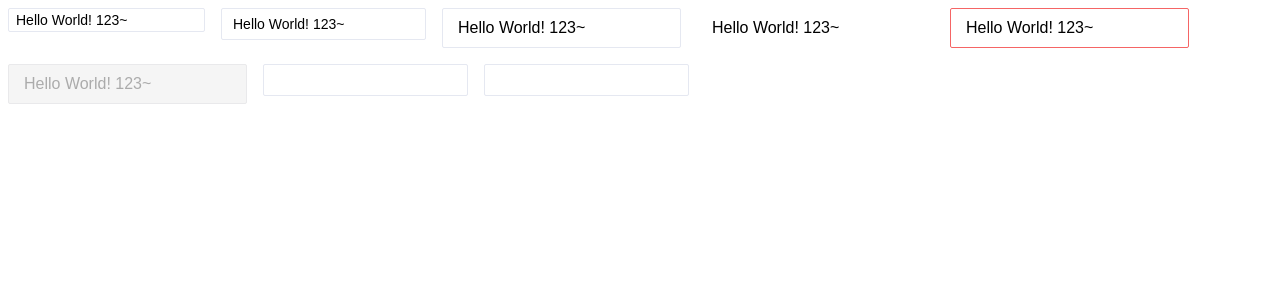
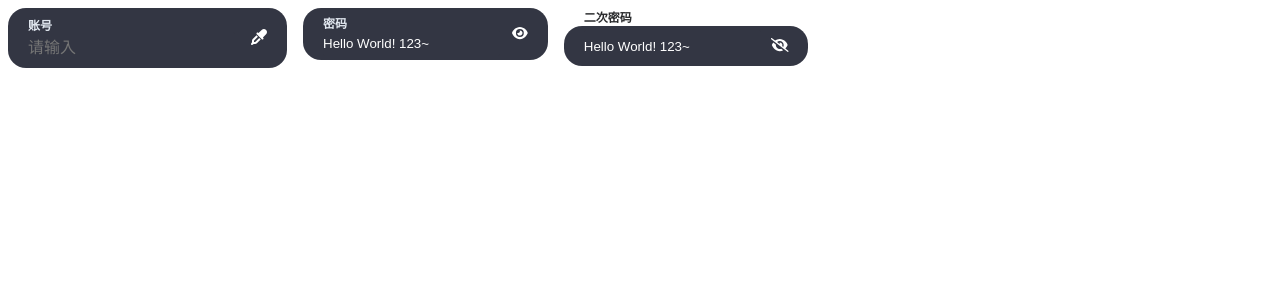
Before and after one commit to walkonairy/asow-ui, a React (Vite) app: page / in a window 1280 px wide. Shown: the top 300 px of the page. Built offline with nearby package versions, Linux system fonts and the light colour scheme.

Commit message:
输入框终于有个雏形了

```diff
--- a/src/main.tsx
+++ b/src/main.tsx
@@ -10,6 +10,8 @@ ReactDOM.render(
   <div style={{ gap: 32, display: "flex", flexDirection: "column" }}>
     <div>
       <ExInput />
+      {/*<ExButton />*/}
+      {/*<EXIcon />*/}
     </div>
   </div>,
   document.getElementById("root")
--- a/src/packages/input/Input.tsx
+++ b/src/packages/input/Input.tsx
@@ -1,6 +1,7 @@
-import React, { forwardRef, InputHTMLAttributes } from "react";
+import React, { CSSProperties, forwardRef, InputHTMLAttributes } from "react";
 import { getPrefixCls, Size, str2size } from "@/utils";
 import { Token, useSize } from "@/hooks/useSize";
+import { Icon, IconProps } from "@/index";
 import classNames from "classnames";
 
 // size：sm、md、lg
@@ -22,15 +23,18 @@ export interface InputProps
   type?: InputType;
   hasError?: boolean;
   className?: string;
+  wrapperClassName?: string;
+  wrapperStyle?: CSSProperties;
   disabled?: boolean;
   label?: string;
   allowClear?: boolean;
+  suffixIcon?: IconProps["icon"];
 }
 
 const Input = forwardRef(
   (props: InputProps, ref: React.RefObject<HTMLInputElement>) => {
     const {
-      value,
+      id,
       defaultValue,
       size = "middle",
       type = "outline",
@@ -38,32 +42,78 @@ const Input = forwardRef(
       disabled = false,
       label,
       className,
-      onChange,
+      wrapperClassName,
+      wrapperStyle,
+      suffixIcon,
       ...rest
     } = props;
-    const prefixCls: string = getPrefixCls("input");
 
     const _size = useSize<Size>(size);
 
-    const _classNames = classNames(
-      prefixCls,
+    const wrapperCls: string = getPrefixCls("input-wrapper");
+    const wrapperClassNames = classNames(
+      wrapperCls,
       {
-        [`${prefixCls}-${str2size(_size)}`]: _size,
-        [`${prefixCls}-${type}`]: type,
-        [`${prefixCls}-status-error`]: hasError,
+        [`${wrapperCls}-status-error`]: hasError,
+        [`${wrapperCls}-${str2size(_size)}`]: _size,
+      },
+      wrapperClassName
+    );
+
+    const inputCls: string = getPrefixCls("input");
+    const inputClassNames = classNames(
+      inputCls,
+      {
+        [`${inputCls}-${str2size(_size)}`]: _size,
+        [`${inputCls}-${type}`]: type,
+        [`${inputCls}-status-error`]: hasError,
       },
       className
     );
 
+    const renderLabel = () => {
+      if (!label) {
+        return;
+      }
+      return (
+        <label
+          htmlFor={id || label || "input-label"}
+          className={`${inputCls}-label ${inputCls}-label-${str2size(_size)}`}
+        >
+          {label}
+        </label>
+      );
+    };
+
     return (
       <>
+        <div>
+          {size === "small" && renderLabel()}
+          <div className={wrapperClassNames} style={wrapperStyle}>
+            <div className={`${wrapperCls}-box`}>
+              <div className={`${wrapperCls}-content`}>
+                {size !== "small" && renderLabel()}
                 <input
+                  id={id || label || "input-label"}
                   ref={ref}
                   defaultValue={defaultValue}
                   disabled={disabled}
-          className={_classNames}
+                  className={inputClassNames}
                   {...rest}
                 />
+              </div>
+              {suffixIcon && (
+                <span
+                  className={`${inputCls}-suffix ${inputCls}-suffix-${str2size(
+                    _size
+                  )}`}
+                >
+                  <Icon icon={suffixIcon} color="#FFF" />
+                </span>
+              )}
+            </div>
+          </div>
+        </div>
       </>
     );
   }
--- a/src/packages/input/__expample__/ExInput.tsx
+++ b/src/packages/input/__expample__/ExInput.tsx
@@ -2,23 +2,41 @@ import React from "react";
 import Input from "@/packages/input";
 
 const ExInput = () => {
+  const [value, setValue] = React.useState("");
+
   return (
-    <>
     <div style={{ display: "flex", gap: 16, flexFlow: "wrap" }}>
-        <Input defaultValue={"Hello World! 123~"} size={"small"} />
-        <Input defaultValue={"Hello World! 123~"} size={"middle"} />
-        <Input defaultValue={"Hello World! 123~"} size={"large"} />
       <Input
+        label="账号"
         defaultValue={"Hello World! 123~"}
-          type={"unstyled"}
+        placeholder="请输入"
         size={"large"}
+        suffixIcon="eyedropper"
+        value={value}
+        onChange={(event) => {
+          setValue(event.target.value);
+        }}
       />
-        <Input defaultValue={"Hello World! 123~"} size={"large"} hasError />
-        <Input defaultValue={"Hello World! 123~"} size={"large"} disabled />
-        <Input.Password visibilityToggle={true} />
-        <Input.TextArea allowClear={true} />
+
+      <Input
+        placeholder="请输入"
+        label="密码"
+        defaultValue={"Hello World! 123~"}
+        size={"middle"}
+        suffixIcon="eye"
+        onChange={() => {
+          console.log(value);
+        }}
+      />
+
+      <Input
+        placeholder="请输入"
+        label="二次密码"
+        defaultValue={"Hello World! 123~"}
+        size={"small"}
+        suffixIcon="eye-slash"
+      />
     </div>
-    </>
   );
 };
 
--- a/src/packages/input/styles/_index.scss
+++ b/src/packages/input/styles/_index.scss
@@ -1,25 +1,33 @@
 @import "./src/styles/core/prefixcls";
 @import "./src/styles/core/variabel";
 @import "./mixins";
+
+.#{$prefix-cls}input-wrapper {
+  @include input-wrapper();
+
+  /**
+ Size
+*/
+  &-sm {
+    @include input-variable-size(14px, 40px)
+  }
+
+  &-md {
+    @include input-variable-size(14px, 52px)
+  }
+
+  &-lg {
+    @include input-variable-size(16px, 60px)
+  }
+}
 
 .#{$prefix-cls}input {
   @include input();
 
   line-height: 1.5715;
 
-  /**
-   Size
-  */
-  &-sm {
-    @include input-variable-size(14px, $input-height-sm, 0px 7px)
-  }
-
-  &-md {
-    @include input-variable-size(14px, $input-height-md, 4px 11px)
-  }
-
   &-lg {
-    @include input-variable-size(16px, $input-height-lg, 6.4px 15px)
+    @include input-variable-size(16px, null)
   }
 
   &-outline {
--- a/src/packages/input/styles/_mixins.scss
+++ b/src/packages/input/styles/_mixins.scss
@@ -1,23 +1,95 @@
 @import "./src/styles/core/color";
 @import "./src/styles/core/theme";
+
+@mixin input-wrapper() {
+  padding: 4px;
+  border-radius: 18px;
+  background: #333643;
+  box-sizing: border-box;
+  transition: all 0.3s ease-in-out;
+  position: relative;
+  height: 42px;
+
+  &::before {
+    content: '';
+    position: absolute;
+    inset: 2px;
+    border: 2px solid #FFF;
+    border-radius: 16px;
+    opacity: 0;
+    transition: all 0.3s ease-in-out;
+  }
+  &:hover {
+    &::before {
+      opacity: 1;
+    }
+  }
+
+
+  &-box {
+    display: flex;
+    align-items: center;
+    padding: 0 16px;
+    height: 100%;
+  }
+
+  &-content {
+    display: flex;
+    flex-direction: column;
+    height: 100%;
+  }
+
+  &-icon {
+
+  }
+}
 
 @mixin input() {
   box-sizing: border-box;
   margin: 0;
+  padding: 0;
   position: relative;
   transition: all .3s;
   border-radius: 2px;
-  border: 1px solid $color-border-lighter;
-  background-color: $white;
+  border: unset;
+  background-color: #333643;
+  color: white;
+  height: 100%;
+
+  &-label {
+    font-size: 12px;
+    line-height: 12px;
+    font-weight: 600;
+    cursor: text;
+    color: $gray-200;
+    margin-top: 8px;
+
+    &-sm {
+      color: $color-text;
+      padding-left: 20px;
+    }
+
+    &-md {
+      margin-top: 6px;
+    }
+  }
+
+  &-suffix {
+    &-sm {
+      padding-left: 10px;
+    }
+    &-md {
+      padding-left: 12px;
+    }
+    &-lg {
+      padding-left: 16px;
+    }
+  }
 
   &:hover {
-    border-color: $color-primary;
+    //border-color: $color-primary;
   }
   &:focus {
-    border-color: $color-primary;
-    //box-shadow: rgb(0 0 0 / 15%) 0 2px 10px;
-    //box-shadow: inset 0 1px 1px rgba(0,0,0,.075),0 0 6px rgba(102,175,233,.6);
-    box-shadow: 0 0 0 2px rgba(24, 144, 255, .2);
     // 可以使:focus-visible 不生效
     outline: 0
   }
@@ -46,10 +118,9 @@
   }
 }
 
-@mixin input-variable-size($font-size, $height, $padding) {
+@mixin input-variable-size($font-size, $height) {
   font-size: $font-size;
   height: $height;
-  padding: $padding;
 }
 
 @mixin input-disabled() {
--- a/src/styles/core/_variabel.scss
+++ b/src/styles/core/_variabel.scss
@@ -10,9 +10,9 @@ $btn-disabled-bg: rgba(0, 0, 0, 7%);
 $btn-disabled-color: rgba(0, 0, 0, 25%);
 $btn-border-color: rgba(0, 0, 0, 7%);
 
-$input-height-sm: $height-sm !default;
-$input-height-md: $height-md !default;
-$input-height-lg: $height-lg !default;
+$input-height-sm: $height-sm - 8 !default;
+$input-height-md: $height-md - 8 !default;
+$input-height-lg: $height-lg - 8 !default;
 
 $disabled-font-color: #c0c4cc;
 $disabled-bg-color: #f5f7fa;
```
Lines whose indentation alone changed are shown as unchanged.
